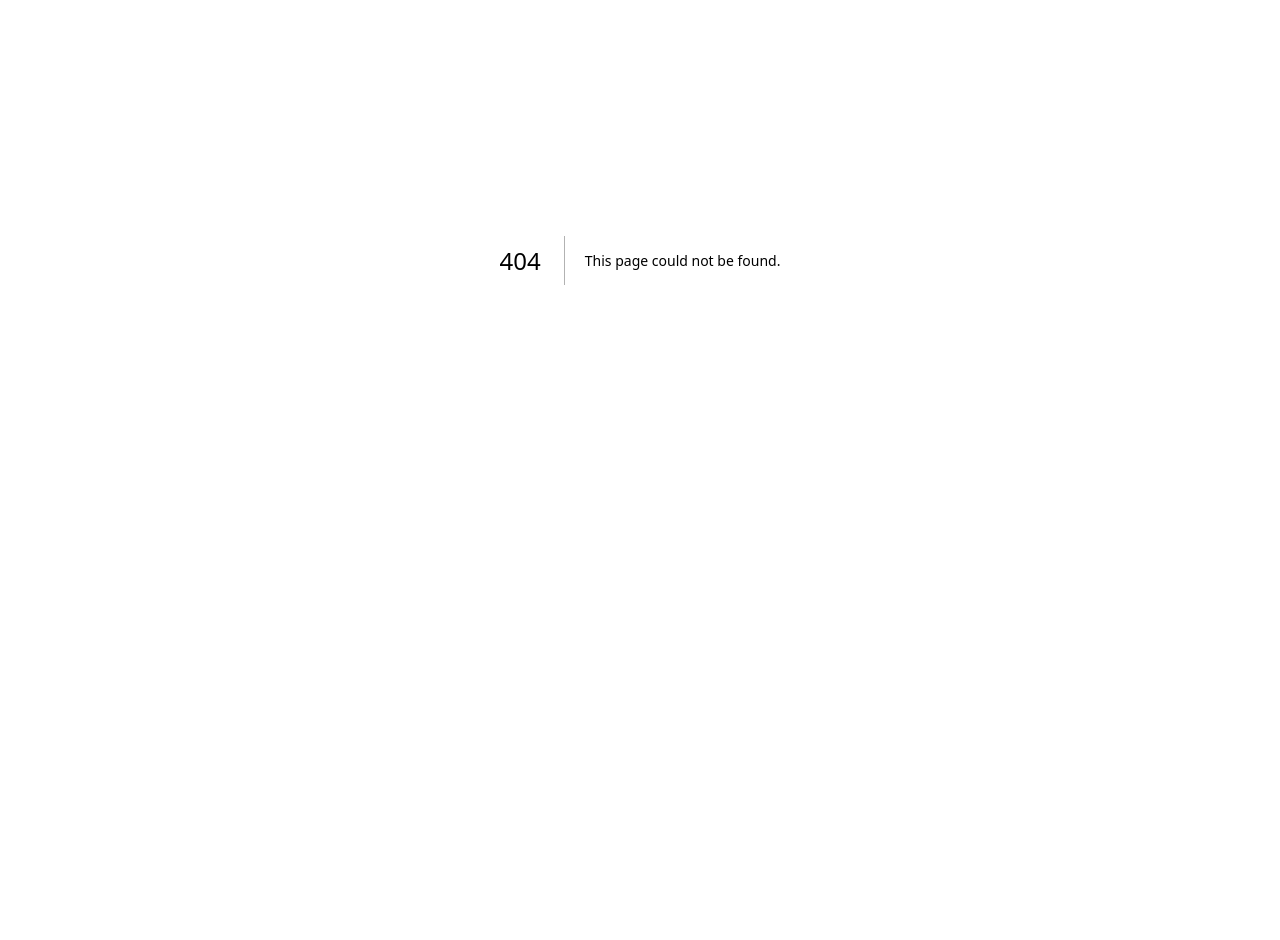
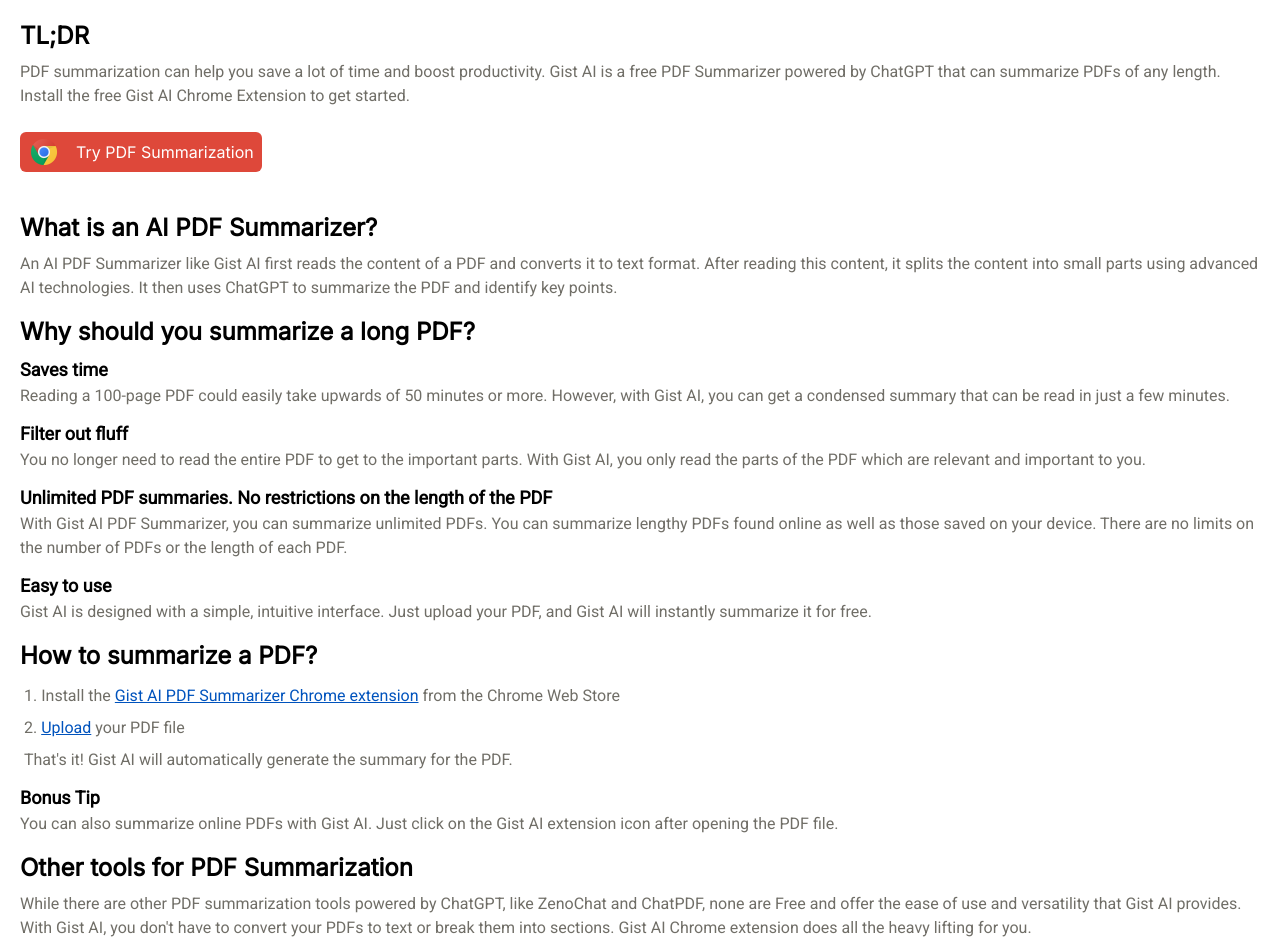
Before and after one commit to SayoniDuttaRoy/gistaiwebsite, a Next.js app: page /blog/pdf-summarizer-free in a window 1280 px wide. Before the commit this address had no page. Shown: the part 140-1080 px from the top of the page. Before the commit the page ends 800 px from the top, so only its background shows below. Built offline with nearby package versions, Linux system fonts and the light colour scheme.

Commit message:
Create PDF Summarizer page

```diff
--- /dev/null
+++ b/pages/blog/pdf-summarizer-free.tsx
@@ -0,0 +1,113 @@
+import Head from "next/head";
+import Image from "next/image";
+import { chromeLogo } from "@/public/assets";
+
+export default function PDFSummarizerFree() {
+    return (
+      <>
+        <Head>
+          <title>Free PDF Summarizer with ChatGPT | Best PDF Summarizer Chrome Extension</title>
+          <link rel="icon" href='/favicon.png' />
+        </Head>
+
+        <main className="font-bodyFont overflow-x-hidden overflow-y-scroll px-5">
+            <div className="w-full">
+                <div className="max-w-contentContainer mx-auto flex gap-4 items-center mt-10">
+                    <h1 className="text-4xl font-titleFont font-semibold flex gap-4 mt-10">
+                        How to summarize long PDFs for free with ChatGPT?
+                    </h1>
+                </div>
+                <div>
+                    <h2 className="text-2xl font-titleFont font-semibold flex gap-4 mt-10 mb-2">TL;DR</h2>
+                    <p className=" text-textGrey text-xm">
+                        PDF summarization can help you save a lot of time and boost productivity.
+                        Gist AI is a free PDF Summarizer powered by ChatGPT that can summarize PDFs of any length.
+                        Install the free Gist AI Chrome Extension to get started.
+                    </p>
+                    <div className="mt-6 mb-10">
+                        <a href="https://chrome.google.com/webstore/detail/gist-ai/elmpkhkdonhdbkeaigkblbgckcihahoc?utm_source=gist_ai_website" target="__blank">
+                        <button className="inline-block w-auto text-xm flex items-center font-titleFont text-textWhite
+                         bg-bgRed rounded-md hover:bg-bgRedHover px-2 py-1 mt-2 gap-4">
+                            <Image src={chromeLogo} alt="chrome icon" className="h-8 w-8"/>
+                            <span>Try PDF Summarization</span>
+                        </button>
+                        </a>
+                    </div>
+                </div>
+                <div>
+                    <h2 className="text-2xl font-titleFont font-semibold flex gap-4 mt-4 mb-2">
+                        What is an AI PDF Summarizer?
+                    </h2>
+                    <p className=" text-textGrey text-xm">
+                        An AI PDF Summarizer like Gist AI first reads the content of a PDF and converts it to text format.
+                        After reading this content, it splits the content into small parts using advanced AI technologies.
+                        It then uses ChatGPT to summarize the PDF and identify key points.
+                    </p>
+                </div>
+                <div>
+                    <h2 className="text-2xl font-titleFont font-semibold flex gap-4 mt-4 mb-2">
+                        Why should you summarize a long PDF?
+                    </h2>
+                    <ul className=" text-textGrey text-xm">
+                        <li>
+                            <h3 className="font-semibold text-textBlack text-lg">Saves time</h3>
+                            <p className="mb-3">Reading a 100-page PDF could easily take upwards of 50 minutes or more.
+                            However, with Gist AI, you can get a condensed summary that can be read in just a few minutes.
+                            </p>
+                        </li>
+                        <li>
+                            <h3 className="font-semibold text-textBlack text-lg">Filter out fluff</h3>
+                            <p className="mb-3">You no longer need to read the entire PDF to get to the important parts.
+                            With Gist AI, you only read the parts of the PDF which are relevant and important to you.
+                            </p>
+                        </li>
+                        <li>
+                            <h3 className="font-semibold text-textBlack text-lg">
+                                Unlimited PDF summaries. No restrictions on the length of the PDF
+                            </h3>
+                            <p className="mb-3">With Gist AI PDF Summarizer, you can summarize unlimited PDFs.
+                            You can summarize lengthy PDFs found online as well as those saved on your device.
+                            There are no limits on the number of PDFs or the length of each PDF.
+                            </p>
+                        </li>
+                        <li>
+                            <h3 className="font-semibold text-textBlack text-lg">Easy to use</h3>
+                            <p className="mb-3">Gist AI is designed with a simple, intuitive interface.
+                                Just upload your PDF, and Gist AI will instantly summarize it for free.
+                            </p>
+                        </li>
+                    </ul>
+                </div>
+                <div>
+                    <h2 className="text-2xl font-titleFont font-semibold flex gap-4 mt-4 mb-2">How to summarize a PDF?</h2>
+                    <ol className=" text-textGrey text-xm list-decimal list-inside">
+                        <li className="p-1">Install the <a className="underline text-textBlue"
+                                href="https://www.gistai.tech/?utm_source=gistai&utm_medium=blog&utm_campaign=launch" target="__blank">
+                                Gist AI PDF Summarizer Chrome extension</a> from the Chrome Web Store
+                        </li>
+                        <li className="p-1"><a className="underline text-textBlue" target="__blank"
+                            href="https://www.gistai.tech/upload_pdf">Upload</a> your PDF file
+                        </li>
+                        <p className="p-1">That's it! Gist AI will automatically generate the summary for the PDF.</p>
+                        <h3 className="font-semibold text-textBlack text-lg mt-2">Bonus Tip</h3>
+                        <p>
+                            You can also summarize online PDFs with Gist AI.
+                            Just click on the Gist AI extension icon after opening the PDF file.
+                        </p>
+                    </ol>
+                </div>
+                <div>
+                    <h2 className="text-2xl font-titleFont font-semibold flex gap-4 mt-4 mb-2">
+                        Other tools for PDF Summarization
+                    </h2>
+                    <p className=" text-textGrey text-xm">While there are other PDF summarization tools powered by ChatGPT,
+                    like ZenoChat and ChatPDF,
+                    none are Free and offer the ease of use and versatility that Gist AI provides.
+                    With Gist AI, you don't have to convert your PDFs to text or break them into sections.
+                    Gist AI Chrome extension does all the heavy lifting for you.</p>
+                </div>
+            </div>
+        </main>
+      </>
+    );
+  }
```
